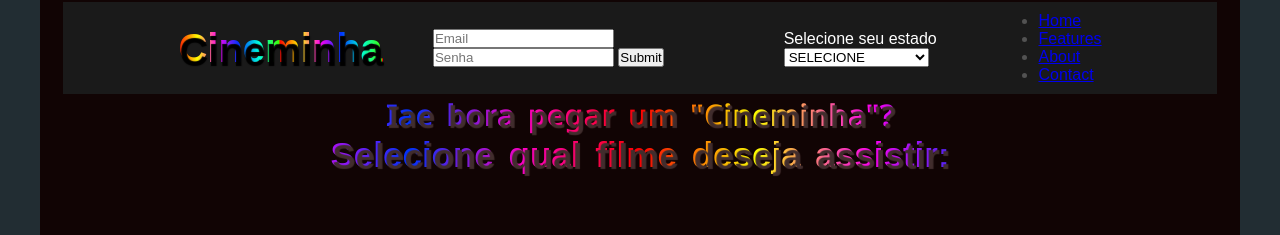
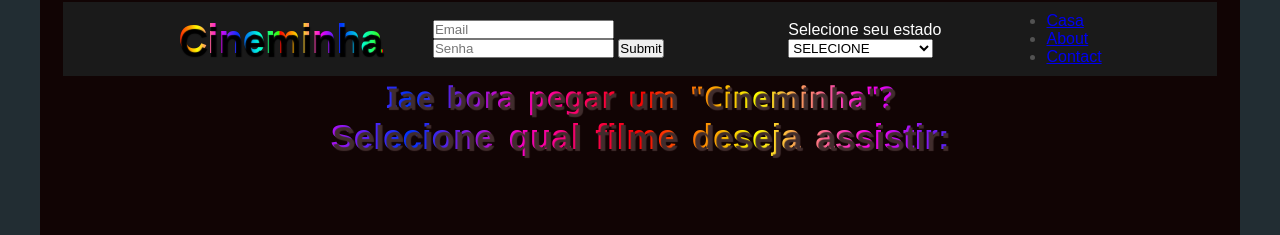
Before and after one commit to VoSoG/..., a plain HTML site: page index.html in a window 1280 px wide. Shown: the top 235 px of the page. Drawn offline with Linux system fonts and the light colour scheme.

Commit message:
Update index.html

```diff
--- a/index.html
+++ b/index.html
@@ -100,8 +100,7 @@
                 </form>
 
                 <ul>
-                    <li><a href="#">Home</a></li>
-                    <li><a href="#">Features</a></li>
+                    <li><a href="#">Casa</a></li>
                     <li><a href="#">About</a></li>
                     <li><a href="#">Contact</a></li>
                 </ul>
```
